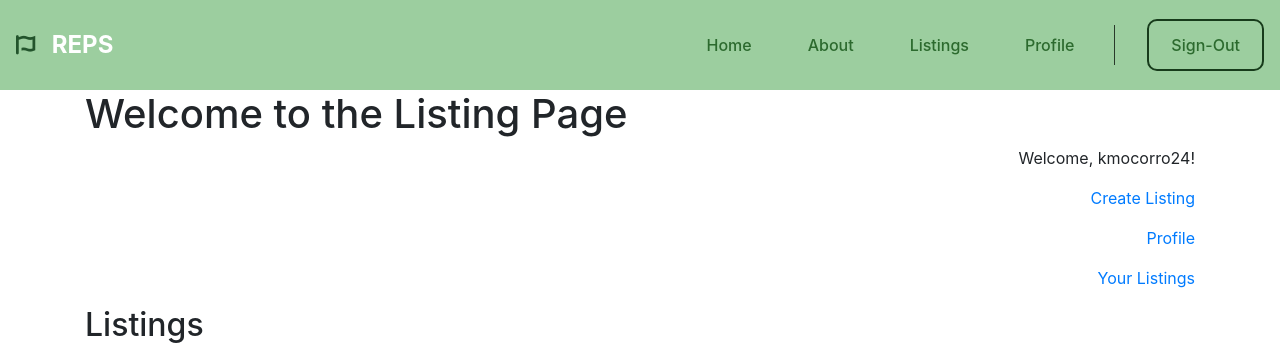
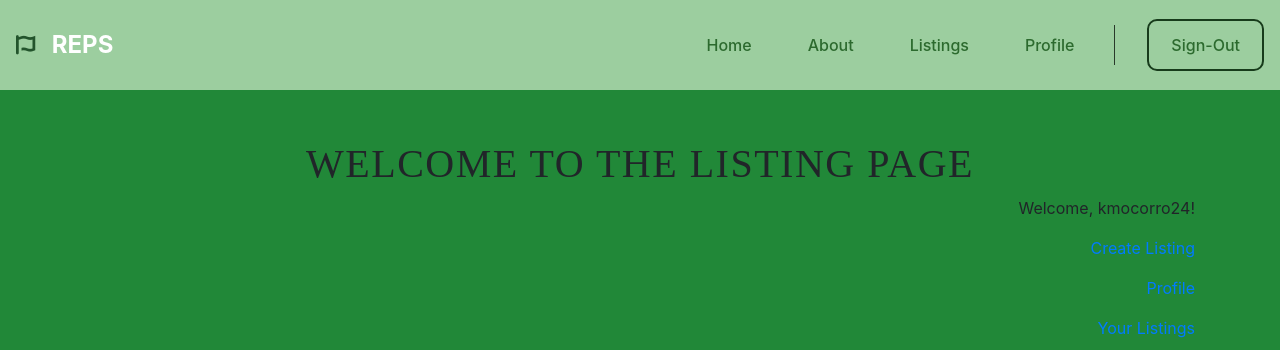
Before and after one commit to NashTabios/Finals, a PHP site: page /listing.php in a window 1280 px wide. Shown: the top 350 px of the page. Run offline with PHP 8.4, Linux system fonts and the light colour scheme; a user stored in the database is signed in; data comes from the database, SQL or seed files in the repository.

Commit message:
updated css listings

```diff
--- a/listing.php
+++ b/listing.php
@@ -57,10 +57,48 @@ $mysqli->close();
             overflow: hidden; /* Hide overflow content */
         }
 
+        .card{
+        box-shadow: 0px 0px 20px rgba(0, 0, 0, 0.2);
+        padding: 20px;
+        align-content: center;
+        }
+
         .card-img-top {
-            width: 100%; /* Ensure the image fills the container */
-            height: auto; /* Maintain aspect ratio */
+        width: 100%;
+        height: 250px;
+        object-fit: contain;
         }
+
+        .card-img{
+        width: 100%;
+        height: 350px;
+        object-fit: contain;
+        }
+
+        body{
+        /* width: 100%;
+        min-height: 100vh; */
+        background-color: #218838;
+        }
+
+        h1{
+        text-align: center;
+        font-family: 'Poppins';
+        font-size: 40px;
+        text-transform: uppercase;
+        letter-spacing: 1.5px;
+        margin-top: 50px;
+        }
+
+        h2{
+        text-align: left;
+        font-family: 'Poppins';
+        font-size: 30px;
+        text-transform: uppercase;
+        letter-spacing: 1.5px;
+        margin-bottom: 50px;
+        }
+
     </style>
 </head>
 
```
